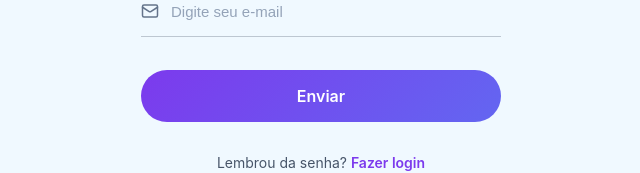
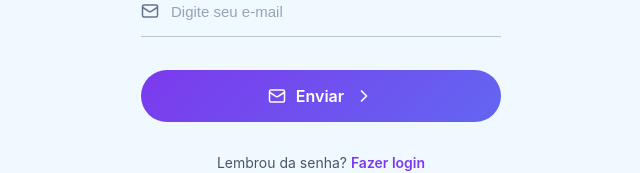
Before and after one commit to mariabernardop63-cell/GOTOUR-GLOBAL-APP, a React (Vite) app: page /forgot-password in a window 1280 px wide. Shown: the part 320-493 px from the top of the page, without its empty margins (319-959 px from the left). Built offline with nearby package versions, Linux system fonts and the light colour scheme; no server answers; a web font is replaced by a local one.

Commit message:
UI: Add email and arrow icons to ForgotPassword Enviar button

```diff
--- a/src/pages/ForgotPassword/ForgotPassword.css
+++ b/src/pages/ForgotPassword/ForgotPassword.css
@@ -104,11 +104,15 @@
 
 /* Button */
 .forgot-button {
+    display: flex;
+    align-items: center;
+    justify-content: center;
+    gap: 10px;
     background: linear-gradient(135deg, #7c3aed 0%, #6366f1 100%);
     color: white;
     border: none;
     border-radius: 30px;
-    padding: 16px;
+    padding: 16px 24px;
     font-size: 16px;
     font-weight: 600;
     cursor: pointer;
--- a/src/pages/ForgotPassword/ForgotPassword.jsx
+++ b/src/pages/ForgotPassword/ForgotPassword.jsx
@@ -1,5 +1,5 @@
 import React, { useState } from 'react';
-import { Mail } from 'lucide-react';
+import { Mail, ChevronRight } from 'lucide-react';
 import { useNavigation } from '../../App';
 import LoadingSpinner from '../../components/LoadingSpinner/LoadingSpinner';
 import gotourLogo from '../../assets/images/gotour_logo_white.png';
@@ -67,7 +67,9 @@ const ForgotPassword = () => {
                 {error && <span className="forgot-error">{error}</span>}
 
                 <button type="submit" className="forgot-button">
-                    Enviar
+                    <Mail size={18} />
+                    <span>Enviar</span>
+                    <ChevronRight size={20} />
                 </button>
             </form>
 
```
